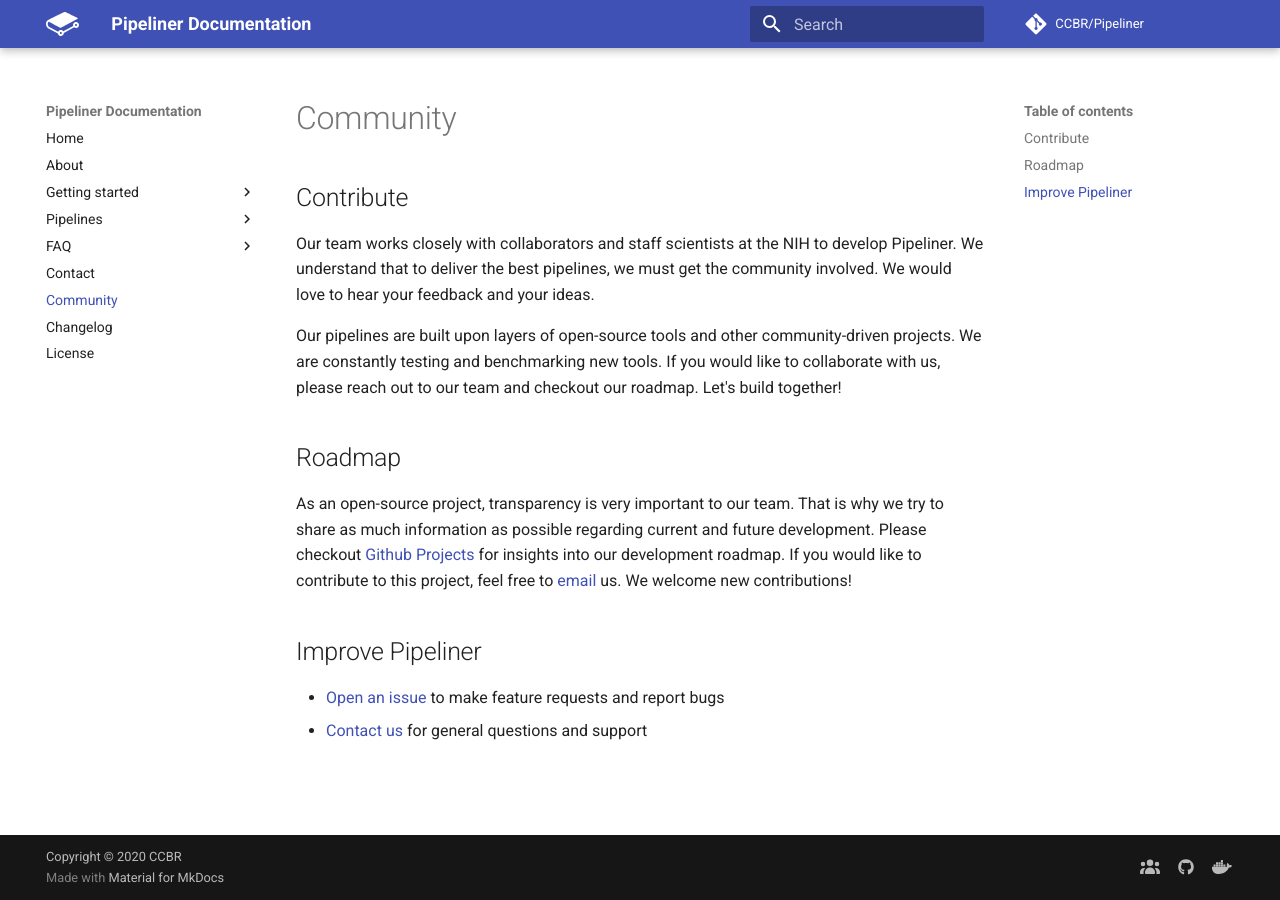
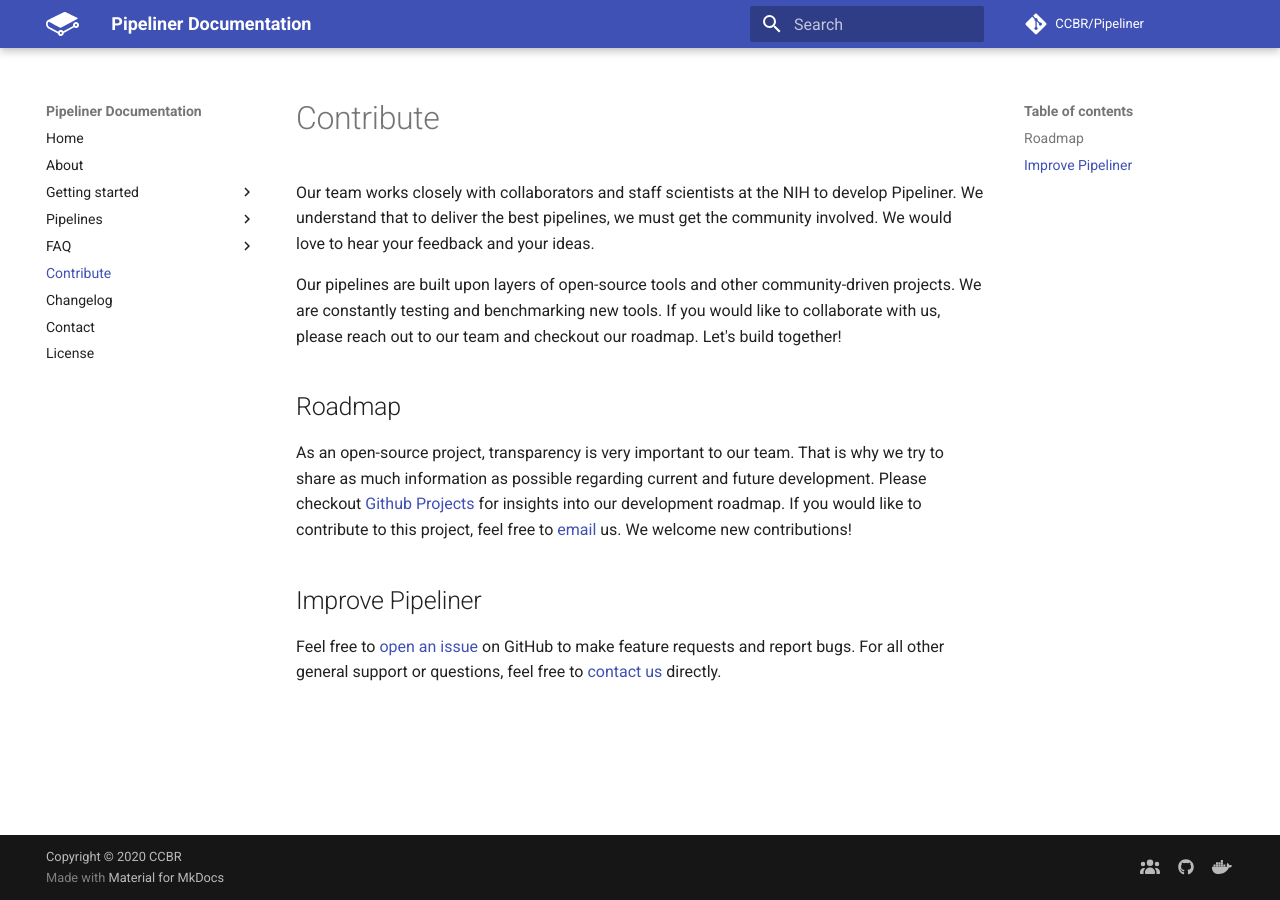
Before and after one commit to skchronicles/pipeliner-docs, an MkDocs documentation site: the page built from docs/community-and-contribution.md, in a window 1280 px wide. Built offline with MkDocs 1.6.1 and Material for MkDocs 9.7.7, drawn with Linux system fonts in a browser that asks for light colours; comment, search, counter and statistics services are not loaded.

```diff
--- a/docs/community-and-contribution.md
+++ b/docs/community-and-contribution.md
@@ -1,4 +1,4 @@
-## Contribute
+# Contribute
 Our team works closely with collaborators and staff scientists at the NIH to develop Pipeliner. We understand that to deliver the best pipelines, we must get the community involved. We would love to hear your feedback and your ideas.
 
 Our pipelines are built upon layers of open-source tools and other community-driven projects. We are constantly testing and benchmarking new tools. If you would like to collaborate with us, please reach out to our team and checkout our roadmap. Let's build together!
@@ -7,9 +7,7 @@ Our pipelines are built upon layers of open-source tools and other community-dri
 As an open-source project, transparency is very important to our team. That is why we try to share as much information as possible regarding current and future development. Please checkout [Github Projects](https://github.com/CCBR/Pipeliner/projects) for insights into our development roadmap. If you would like to contribute to this project, feel free to [email](mailto:CCBR_Pipeliner@mail.nih.gov) us. We welcome new contributions!
 
 ## Improve Pipeliner
-- [Open an issue](https://github.com/CCBR/Pipeliner/issues) to make feature requests and report bugs
-- [Contact us][1] for general questions and support
-
+Feel free to [open an issue](https://github.com/CCBR/Pipeliner/issues) on GitHub to make feature requests and report bugs. For all other general support or questions, feel free to [contact us][1] directly.
 
 <!-- Relative links -->
   [1]: contact-us.md
--- a/mkdocs.yml
+++ b/mkdocs.yml
@@ -102,7 +102,7 @@ nav:
   - FAQ:
     - Troubleshooting: troubleshooting.md
     - Data Privacy: dev/lorem_ipsum.md
+  - Contribute: community-and-contribution.md
+  - Changelog: changelog.md
   - Contact: contact-us.md
-  - Community: community-and-contribution.md
-  - Changelog: changelog.md
   - License: license.md
```
Also changed, not shown: docs/about.md (+1 -3 lines), docs/index.md (+2 -0 lines).
